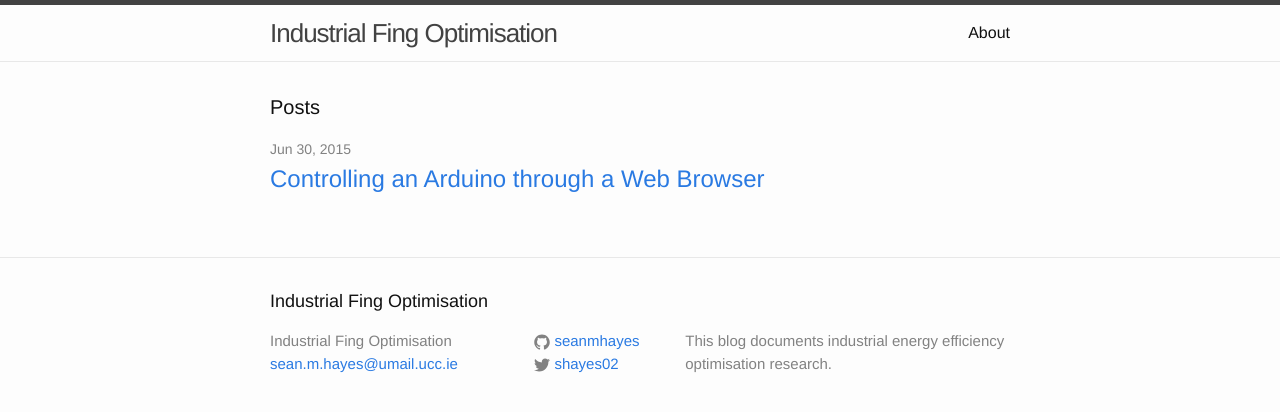
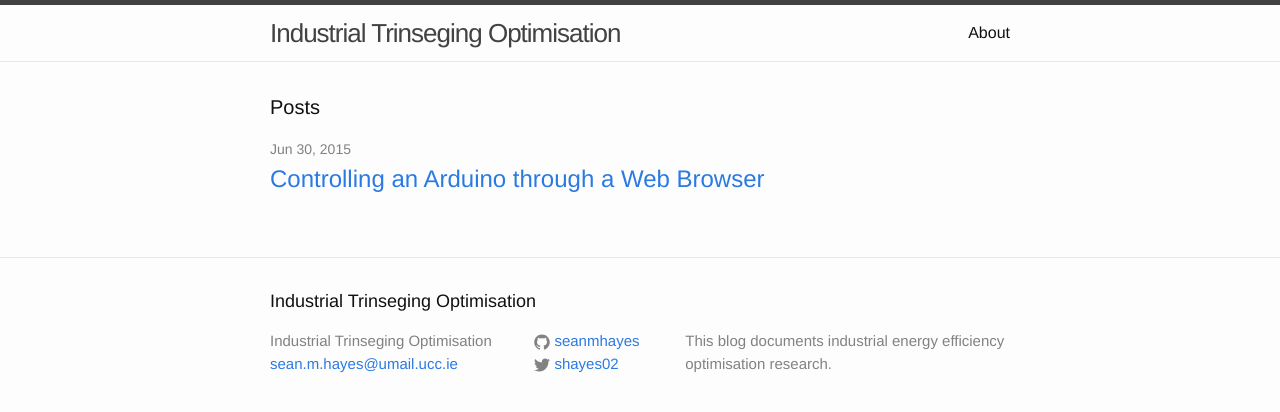
Before and after one commit to seanmhayes/seanmhayes.github.io, a Jekyll site: the page built from index.html, in a window 1280 px wide. Shown: the top 412 px of the page. Built offline with Jekyll 4.4.1, drawn with Linux system fonts in a browser that asks for light colours.

Commit message:
Changed head

```diff
--- a/_config.yml
+++ b/_config.yml
@@ -1,10 +1,10 @@
 # Site settings
-title: Industrial Fing Optimisation
+title: Industrial Trinseging Optimisation
 email: sean.m.hayes@umail.ucc.ie
 description: > # this means to ignore newlines until "baseurl:"
   This blog documents industrial energy efficiency optimisation research.
 baseurl: "" # the subpath of your site, e.g. /blog/
-url: "http://www.indoptim.ie" # the base hostname & protocol for your site
+url: "http://blog.indoptim.ie" # the base hostname & protocol for your site
 twitter_username: shayes02
 github_username:  seanmhayes
 
--- a/_includes/head.html
+++ b/_includes/head.html
@@ -7,5 +7,5 @@
     <meta name="description" content="{{ site.description }}">
 
     <link rel="stylesheet" href="{{ "/css/main.css" | prepend: site.baseurl }}">
-    <link rel="canonical" href="{{ page.url | replace:'index.html','' | prepend: site.baseurl | prepend: site.url }}">
+    <link rel="canonical" href="{{ http://indoptim.ie | replace:'index.html','' | prepend: site.baseurl | prepend: site.url }}">
 </head>
--- a/_includes/header.html
+++ b/_includes/header.html
@@ -2,7 +2,7 @@
 
   <div class="wrapper">
 
-    <a class="site-title" href="{{ http://www.indoptim.ie }}/">{{ site.title }}</a>
+    <a class="site-title" href="{{ site.baseurl }}/">{{ site.title }}</a>
 
     <nav class="site-nav">
       <a href="#" class="menu-icon">
```
